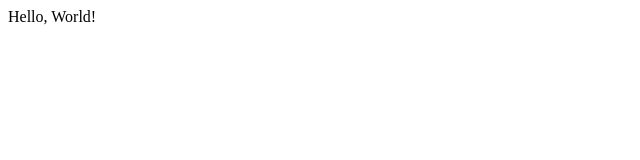
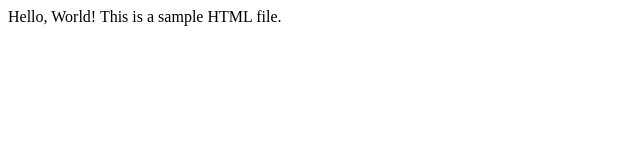
Before and after one commit to anushkapandey7002/Web-Designing-, a plain HTML site: page index.html in a window 1280 px wide. Shown: the whole page, without its empty margins (0-640 px from the left). Drawn offline with Linux system fonts and the light colour scheme.

Commit message:
This is a sample HTML file

```diff
--- a/index.html
+++ b/index.html
@@ -7,5 +7,6 @@
 </head>
 <body>
     Hello, World!
+    This is a sample HTML file.
 </body>
 </html>
```
